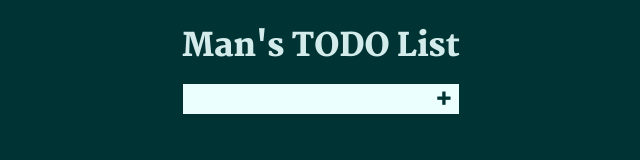
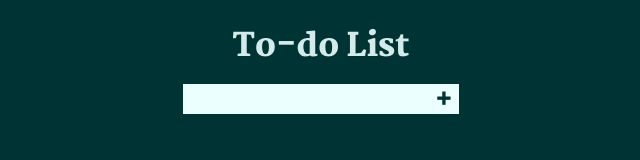
Before and after one commit to ManavSaspal/TODO, a plain HTML site: page index.html in a window 1280 px wide. Shown: the whole page, without its empty margins (319-959 px from the left). Drawn offline with Linux system fonts and the light colour scheme; files whose address does not match are found by name.

Commit message:
Man's todo list -> Todo list

```diff
--- a/index.html
+++ b/index.html
@@ -11,7 +11,7 @@
 <body>
     <main>
     <div id="add-task-pane">
-        <h1 id="heading">Man's TODO List</h1>
+        <h1 id="heading">To-do List</h1>
         <div id="add-task-form">
             <input type="text" id="task-name">
             <button id="add-task-button"><span class="icon-plus"></span></button>
@@ -34,5 +34,6 @@
     .icon-checkmark:before {
   content: "\ea10";
 }
+
 &#xea10;
 -->
```
